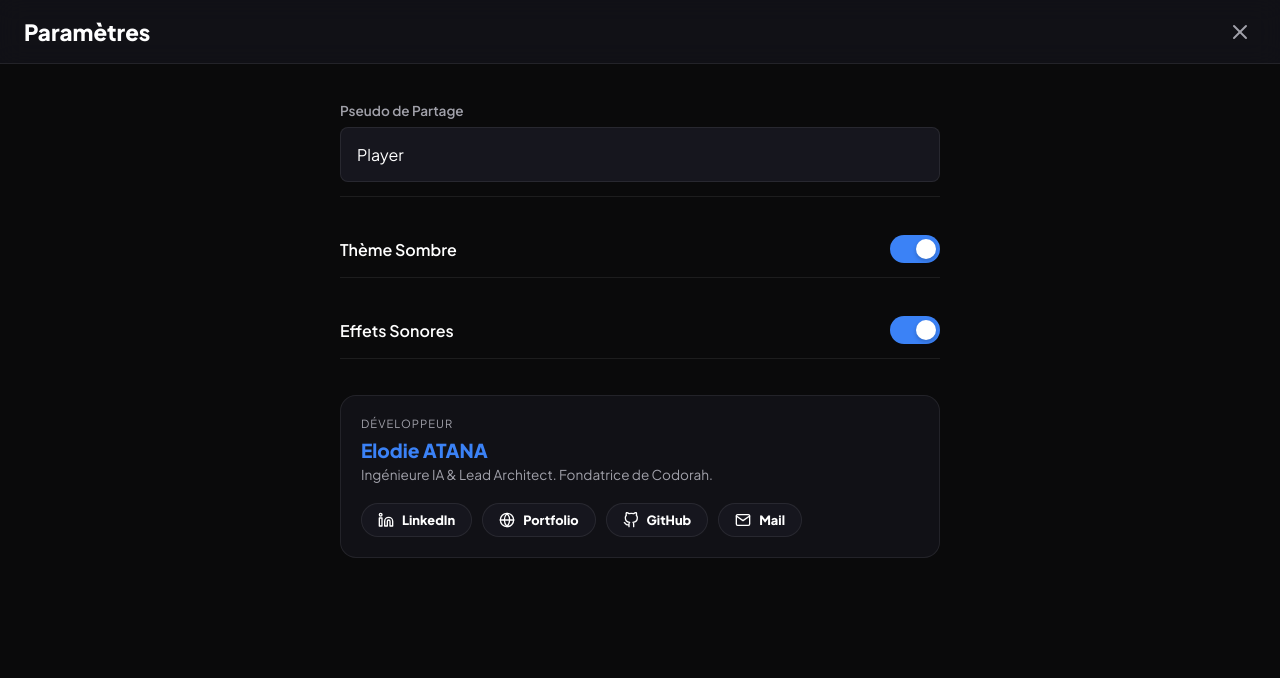
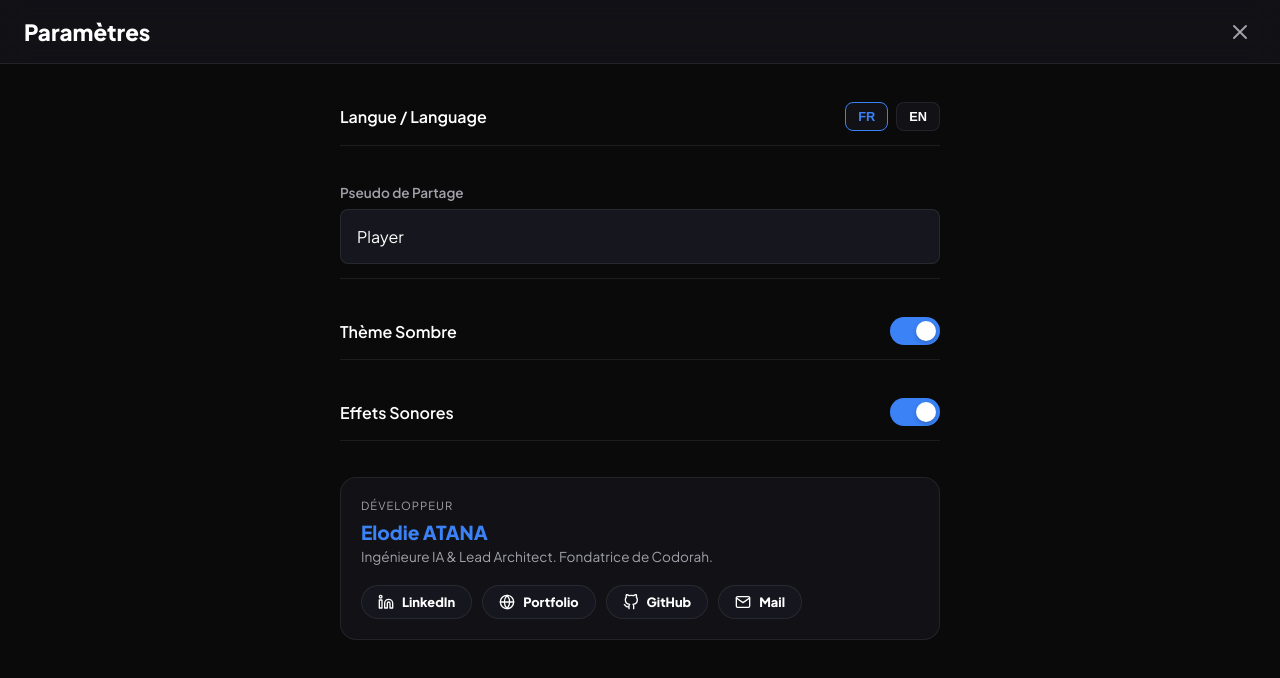
Before and after one commit to Codorah/puzzle, a React (Vite) app: page / in a window 1280 px wide. Both pictures are taken after a click on the button 1188 px from the left and 31 px from the top of the page. Shown: the top 678 px of the page. Built offline with nearby package versions, Linux system fonts and the light colour scheme.

Commit message:
feat: complete en/fr i18n localization support

```diff
--- a/src/App.jsx
+++ b/src/App.jsx
@@ -26,6 +26,68 @@ const DEFAULT_GALLERY = [
   '/gallery/naruto.jpg', '/gallery/gboma.jpg', '/gallery/zoo.jpg', '/gallery/gojo.jpg',
   '/gallery/renard.jpg', '/gallery/puzzle-1.png', '/gallery/puzzle-2.png', '/gallery/puzzle-3.png'
 ];
+
+/**
+ * i18n Translation Dictionary
+ */
+const TRANSLATIONS = {
+  fr: {
+    settings: 'Paramètres',
+    shareName: 'Pseudo de Partage',
+    namePlaceholder: 'Votre nom...',
+    darkMode: 'Thème Sombre',
+    sound: 'Effets Sonores',
+    langTitle: 'Langue / Language',
+    dev: 'Développeur',
+    shuffle: 'Mélanger',
+    hints: 'Indices',
+    preview: 'Aperçu',
+    gallery: 'Galerie',
+    upload: 'Importer',
+    difficulty: 'Difficulté',
+    easy: 'Facile (3x3)',
+    medium: 'Moyen (4x4)',
+    hard: 'Difficile (5x5)',
+    secretInput: 'Message secret...',
+    victory: 'VICTOIRE',
+    moves: 'Coups',
+    time: 'Temps',
+    secretMsg: 'Message Secret',
+    continueBtn: 'Continuer',
+    invalidImg: "Format d'image invalide.",
+    linkCopied: 'Lien copié dans le presse-papier !',
+    shareTitle: 'Défi Lumina Puzzle',
+    shareText: 'Je te défie de résoudre ce puzzle !',
+  },
+  en: {
+    settings: 'Settings',
+    shareName: 'Share Name',
+    namePlaceholder: 'Your name...',
+    darkMode: 'Dark Mode',
+    sound: 'Sound Effects',
+    langTitle: 'Language / Langue',
+    dev: 'Developer',
+    shuffle: 'Shuffle',
+    hints: 'Hints',
+    preview: 'Preview',
+    gallery: 'Gallery',
+    upload: 'Upload',
+    difficulty: 'Difficulty',
+    easy: 'Easy (3x3)',
+    medium: 'Medium (4x4)',
+    hard: 'Hard (5x5)',
+    secretInput: 'Secret message...',
+    victory: 'VICTORY',
+    moves: 'Moves',
+    time: 'Time',
+    secretMsg: 'Secret Message',
+    continueBtn: 'Continue',
+    invalidImg: 'Invalid image format.',
+    linkCopied: 'Link copied to clipboard!',
+    shareTitle: 'Lumina Puzzle Challenge',
+    shareText: 'I challenge you to solve this!',
+  }
+};
 
 export default function App() {
   // Gameplay State
@@ -61,6 +123,15 @@ export default function App() {
   const [userName, setUserName] = useState('Player');
   const [theme, setTheme] = useState('dark');
   const [soundEnabled, setSoundEnabled] = useState(true);
+  const [lang, setLang] = useState(() => localStorage.getItem('lumina_lang') || 'fr');
+
+  // i18n helper
+  const t = (key) => TRANSLATIONS[lang][key] || key;
+
+  // Persist language settings
+  useEffect(() => {
+    localStorage.setItem('lumina_lang', lang);
+  }, [lang]);
 
   // Load custom gallery on mount for persistent offline storage
   useEffect(() => {
@@ -266,7 +337,7 @@ export default function App() {
       };
       reader.readAsDataURL(file);
     } else {
-      alert("Invalid image format.");
+      alert(t('invalidImg'));
     }
   };
 
@@ -282,8 +353,8 @@ export default function App() {
     if (navigator.share) {
       try {
         await navigator.share({
-          title: 'Lumina Puzzle Challenge',
-          text: 'I challenge you to solve this!',
+          title: t('shareTitle'),
+          text: t('shareText'),
           url: url
         });
       } catch (err) {
@@ -291,7 +362,7 @@ export default function App() {
       }
     } else {
       navigator.clipboard.writeText(url);
-      alert('Lien copié dans le presse-papier !');
+      alert(t('linkCopied'));
     }
   };
 
@@ -321,7 +392,7 @@ export default function App() {
               type="text"
               className="input-premium"
               style={{ width: '100%', maxWidth: '200px', padding: '8px 16px', fontSize: '0.9rem', background: 'transparent' }}
-              placeholder="Texte secret..."
+              placeholder={t('secretInput')}
               value={messageInput}
               onChange={(e) => setMessageInput(e.target.value)}
             />
@@ -329,7 +400,7 @@ export default function App() {
         )}
 
         <div className="header-actions">
-          <button className="btn-icon-labeled" style={{ minWidth: 'auto', padding: '8px' }} onClick={() => setShowSettings(true)} aria-label="Paramètres">
+          <button className="btn-icon-labeled" style={{ minWidth: 'auto', padding: '8px' }} onClick={() => setShowSettings(true)} aria-label={t('settings')}>
             <Icons.Settings />
           </button>
           <button className="btn-icon-labeled" style={{ minWidth: 'auto', padding: '8px' }} onClick={handleShare} aria-label="Partager">
@@ -379,19 +450,19 @@ export default function App() {
         {/* Victory Overlay Modal */}
         {isSolved && (
           <div className="victory-modal">
-            <h1 className="brand-logo" style={{ fontSize: '2.5rem', marginBottom: 10 }}>VICTOIRE</h1>
-            <p style={{ color: 'var(--text-muted)' }}>Coups: {moves} | Temps: {formatTime(time)}</p>
+            <h1 className="brand-logo" style={{ fontSize: '2.5rem', marginBottom: 10 }}>{t('victory')}</h1>
+            <p style={{ color: 'var(--text-muted)' }}>{t('moves')}: {moves} | {t('time')}: {formatTime(time)}</p>
 
             {/* The Mystery Reveal */}
             {(secretMessage || messageInput) && (
               <div className="mystery-reveal-box">
-                <span className="mystery-label">Message Secret</span>
+                <span className="mystery-label">{t('secretMsg')}</span>
                 <span className="mystery-text">{secretMessage || messageInput}</span>
               </div>
             )}
 
             <button className="btn-primary" style={{ marginTop: 30, width: '100%', maxWidth: 300 }} onClick={() => setIsSolved(false)}>
-              Continuer
+              {t('continueBtn')}
             </button>
           </div>
         )}
@@ -401,27 +472,27 @@ export default function App() {
       <footer className="app-toolbar">
         <button className="btn-icon-labeled" onClick={() => handleShuffle(null)}>
           <Icons.Shuffle />
-          <span>Mélanger</span>
+          <span>{t('shuffle')}</span>
         </button>
         <button className={`btn-icon-labeled ${showHints ? 'active' : ''}`} onClick={() => setShowHints(!showHints)}>
           <Icons.Hint />
-          <span>Indices</span>
+          <span>{t('hints')}</span>
         </button>
         {/* New Preview Toggle Button */}
         <button className={`btn-icon-labeled ${isPreviewMode ? 'active' : ''}`} onClick={() => setIsPreviewMode(!isPreviewMode)}>
           <Icons.Preview />
-          <span>Aperçu</span>
+          <span>{t('preview')}</span>
         </button>
         <button className="btn-icon-labeled" onClick={() => setView('gallery')}>
           <Icons.Gallery />
-          <span>Galerie</span>
+          <span>{t('gallery')}</span>
         </button>
       </footer>
 
       {/* Premium Full-Screen Settings Page */}
       <div className={`settings-page ${showSettings ? 'open' : ''}`}>
         <div className="settings-page-header">
-          <h2 style={{ fontSize: '1.4rem', fontWeight: 900 }}>Paramètres</h2>
+          <h2 style={{ fontSize: '1.4rem', fontWeight: 900 }}>{t('settings')}</h2>
           <button className="btn-icon-labeled" style={{ minWidth: 'auto', padding: 4 }} onClick={() => setShowSettings(false)}>
             <Icons.Close />
           </button>
@@ -429,13 +500,30 @@ export default function App() {
 
         <div className="settings-page-content">
           <div className="settings-container">
+
+            <div className="settings-section">
+              <span style={{ fontWeight: 600 }}>{t('langTitle')}</span>
+              <div style={{ display: 'flex', gap: '8px' }}>
+                <button
+                   className={`btn-secondary`}
+                   style={{ padding: '6px 12px', fontSize: '0.8rem', minWidth: 'auto', borderColor: lang === 'fr' ? 'var(--accent-blue)' : 'var(--glass-border)', color: lang === 'fr' ? 'var(--accent-blue)' : 'var(--text-primary)' }}
+                   onClick={() => setLang('fr')}
+                >FR</button>
+                <button
+                   className={`btn-secondary`}
+                   style={{ padding: '6px 12px', fontSize: '0.8rem', minWidth: 'auto', borderColor: lang === 'en' ? 'var(--accent-blue)' : 'var(--glass-border)', color: lang === 'en' ? 'var(--accent-blue)' : 'var(--text-primary)' }}
+                   onClick={() => setLang('en')}
+                >EN</button>
+              </div>
+            </div>
+
             <div className="settings-section" style={{ flexDirection: 'column', alignItems: 'flex-start', gap: 8 }}>
-              <label style={{ fontSize: '0.85rem', color: 'var(--text-muted)', fontWeight: 600 }}>Pseudo de Partage</label>
-              <input type="text" value={userName} onChange={(e) => setUserName(e.target.value)} className="input-premium" placeholder="Votre nom..." />
+              <label style={{ fontSize: '0.85rem', color: 'var(--text-muted)', fontWeight: 600 }}>{t('shareName')}</label>
+              <input type="text" value={userName} onChange={(e) => setUserName(e.target.value)} className="input-premium" placeholder={t('namePlaceholder')} />
             </div>
 
             <div className="settings-section">
-              <span style={{ fontWeight: 600 }}>Thème Sombre</span>
+              <span style={{ fontWeight: 600 }}>{t('darkMode')}</span>
               <label className="toggle-switch">
                 <input type="checkbox" checked={theme === 'dark'} onChange={() => setTheme(theme === 'dark' ? 'light' : 'dark')} />
                 <span className="toggle-slider"></span>
@@ -443,7 +531,7 @@ export default function App() {
             </div>
 
             <div className="settings-section">
-              <span style={{ fontWeight: 600 }}>Effets Sonores</span>
+              <span style={{ fontWeight: 600 }}>{t('sound')}</span>
               <label className="toggle-switch">
                 <input type="checkbox" checked={soundEnabled} onChange={() => setSoundEnabled(!soundEnabled)} />
                 <span className="toggle-slider"></span>
@@ -451,7 +539,7 @@ export default function App() {
             </div>
 
             <div style={{ background: 'var(--glass-bg)', padding: '20px', borderRadius: '16px', border: '1px solid var(--glass-border)', marginTop: 12 }}>
-              <div style={{ fontSize: '0.7rem', textTransform: 'uppercase', letterSpacing: '1px', color: 'var(--text-muted)', marginBottom: 8 }}>Développeur</div>
+              <div style={{ fontSize: '0.7rem', textTransform: 'uppercase', letterSpacing: '1px', color: 'var(--text-muted)', marginBottom: 8 }}>{t('dev')}</div>
               <div style={{ fontWeight: 900, fontSize: '1.2rem', color: 'var(--accent-blue)', marginBottom: 4 }}>Elodie ATANA</div>
               <p style={{ fontSize: '0.85rem', color: 'var(--text-muted)', marginBottom: 20 }}>Ingénieure IA & Lead Architect. Fondatrice de Codorah.</p>
 
@@ -471,7 +559,7 @@ export default function App() {
         <div className="sheet-content" onClick={(e) => e.stopPropagation()}>
 
           <div className="sheet-header">
-            <h2>{view === 'gallery' ? 'Galerie' : 'Difficulté'}</h2>
+            <h2>{view === 'gallery' ? t('gallery') : t('difficulty')}</h2>
             <button className="btn-icon-labeled" style={{ minWidth: 'auto', padding: 4 }} onClick={() => setView('board')}>
               <Icons.Close />
             </button>
@@ -483,7 +571,7 @@ export default function App() {
               <div className="gallery-grid">
                 <div className="upload-card" onClick={() => fileInputRef.current?.click()}>
                   <Icons.Upload />
-                  <span style={{ fontSize: '0.8rem', fontWeight: 600 }}>Importer</span>
+                  <span style={{ fontSize: '0.8rem', fontWeight: 600 }}>{t('upload')}</span>
                   <input type="file" ref={fileInputRef} hidden accept="image/*" onChange={handleImageUpload} />
                 </div>
 
@@ -523,9 +611,9 @@ export default function App() {
             {/* Level Select View */}
             {view === 'level' && (
               <div style={{ display: 'flex', flexDirection: 'column', gap: 16 }}>
-                <button className="btn-secondary" onClick={() => handleShuffle(3)}>Facile (3x3)</button>
-                <button className="btn-secondary" onClick={() => handleShuffle(4)}>Moyen (4x4)</button>
-                <button className="btn-secondary" onClick={() => handleShuffle(5)}>Difficile (5x5)</button>
+                <button className="btn-secondary" onClick={() => handleShuffle(3)}>{t('easy')}</button>
+                <button className="btn-secondary" onClick={() => handleShuffle(4)}>{t('medium')}</button>
+                <button className="btn-secondary" onClick={() => handleShuffle(5)}>{t('hard')}</button>
               </div>
             )}
           </div>
```
